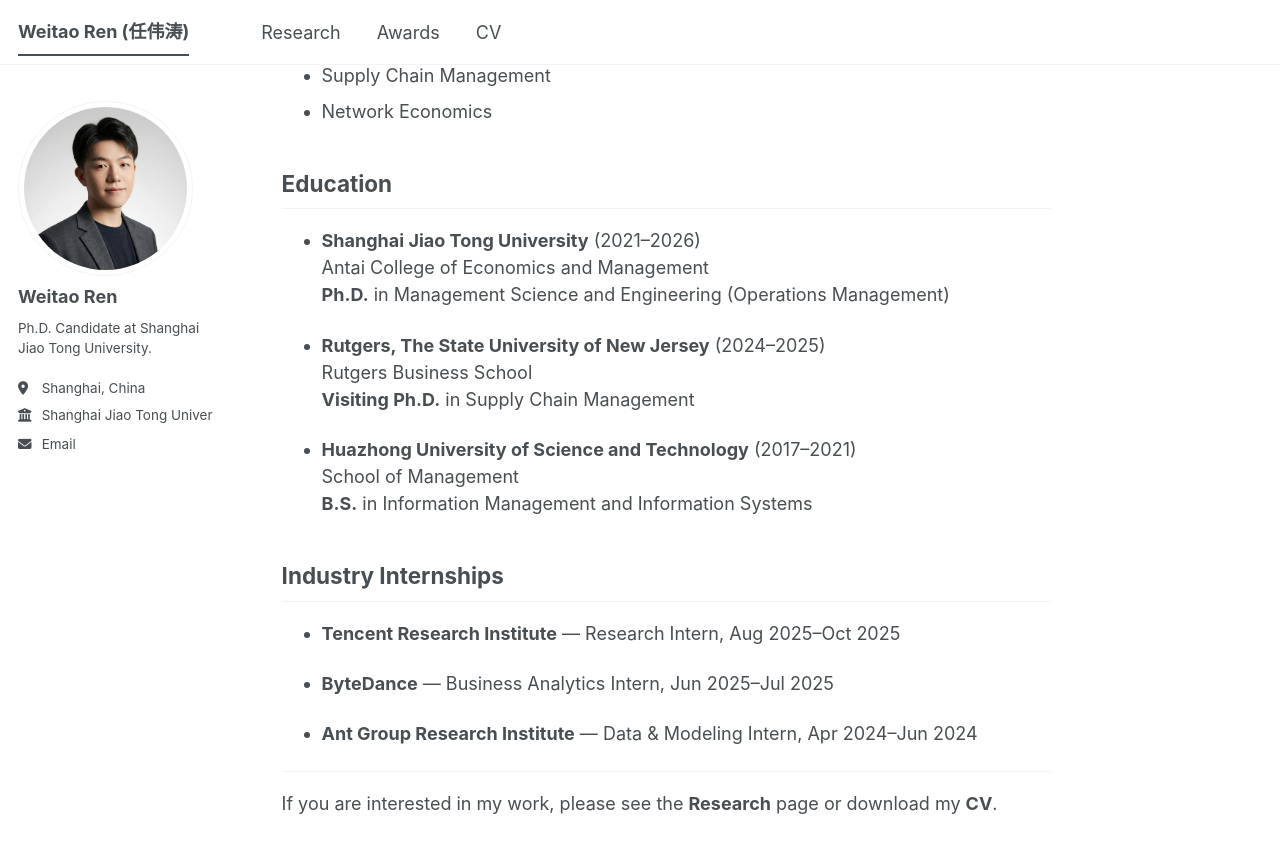
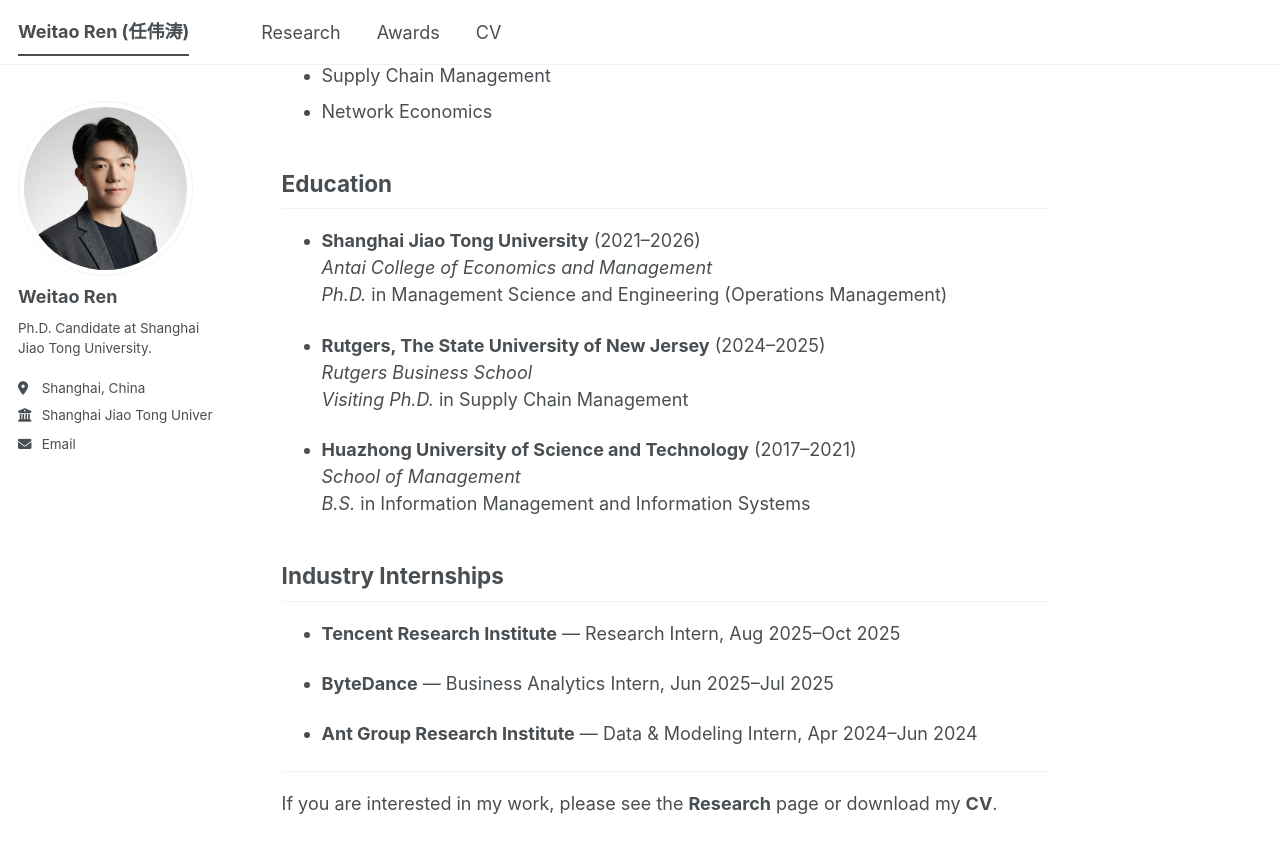
Before and after one commit to weitaoren/weitaoren.github.io, a Jekyll site: the page built from _pages/about.md, in a window 1280 px wide and 900 px high, scrolled down 519 px. Shown: the top 853 px of the window. Built offline with Jekyll 4.4.1, drawn with Linux system fonts in a browser that asks for light colours; a script bundle is joined from its source files by our own code; library files that are not in the unit come from our copies.

```diff
--- a/_pages/about.md
+++ b/_pages/about.md
@@ -23,16 +23,16 @@ My research lies at the **Operations–Marketing interface**, with a focus on **
 ## Education
 
 - **Shanghai Jiao Tong University** (2021–2026)
-  Antai College of Economics and Management
-  **Ph.D.** in Management Science and Engineering (Operations Management)
+  *Antai College of Economics and Management*
+  *Ph.D.* in Management Science and Engineering (Operations Management)
 
 - **Rutgers, The State University of New Jersey** (2024–2025)
-  Rutgers Business School
-  **Visiting Ph.D.** in Supply Chain Management
+  *Rutgers Business School*
+  *Visiting Ph.D.* in Supply Chain Management
 
 - **Huazhong University of Science and Technology** (2017–2021)
-  School of Management
-  **B.S.** in Information Management and Information Systems
+  *School of Management*
+  *B.S.* in Information Management and Information Systems
 
 ## Industry Internships
 
```
